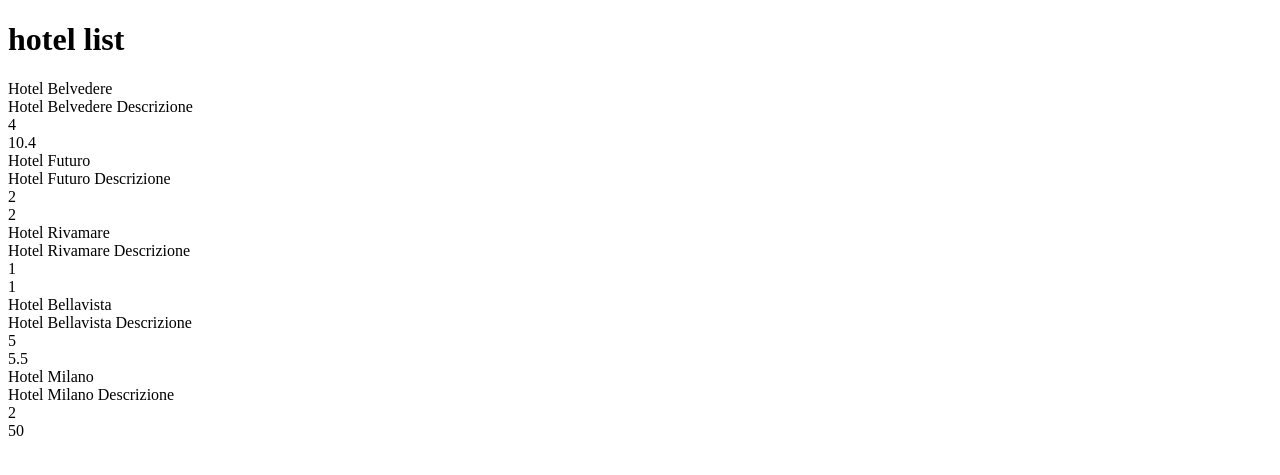
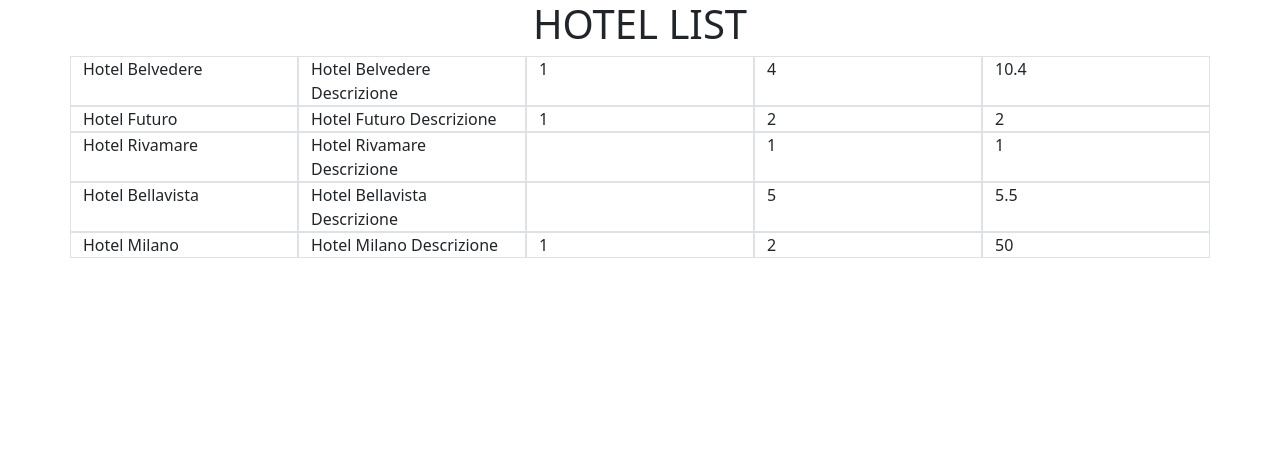
Before and after one commit to MaTtiaa01/php-hotel, a PHP site: page / in a window 1280 px wide. Shown: the top 475 px of the page. Run offline with PHP 8.4, Linux system fonts and the light colour scheme.

Commit message:
print in column

```diff
--- a/index.php
+++ b/index.php
@@ -49,17 +49,33 @@ $hotels = [
     <meta charset="UTF-8">
     <meta http-equiv="X-UA-Compatible" content="IE=edge">
     <meta name="viewport" content="width=device-width, initial-scale=1.0">
+    <link href="https://cdn.jsdelivr.net/npm/bootstrap@5.2.3/dist/css/bootstrap.min.css" rel="stylesheet" integrity="sha384-rbsA2VBKQhggwzxH7pPCaAqO46MgnOM80zW1RWuH61DGLwZJEdK2Kadq2F9CUG65" crossorigin="anonymous">
     <title>hotel</title>
 </head>
 
 <body>
     <div class="container">
-        <h1>hotel list</h1>
+        <h1 class="text-center text-uppercase">hotel list</h1>
 
-        <?php foreach ($hotels as $hotel)
-            echo $hotel['name'] . '<br>' . $hotel['description'] . '<br>' . $hotel['vote'] . '<br>' . $hotel['distance_to_center'] . '<br>';
-
-        ?>
+        <?php foreach ($hotels as $hotel) : ?>
+            <div class="row">
+                <div class="col border">
+                    <?= $hotel['name']; ?>
+                </div>
+                <div class="col border">
+                    <?= $hotel['description']; ?>
+                </div>
+                <div class="col border">
+                    <?= $hotel['parking']; ?>
+                </div>
+                <div class="col border">
+                    <?= $hotel['vote']; ?>
+                </div>
+                <div class="col border">
+                    <?= $hotel['distance_to_center']; ?>
+                </div>
+            </div>
+        <?php endforeach; ?>
 
 
     </div>
```
